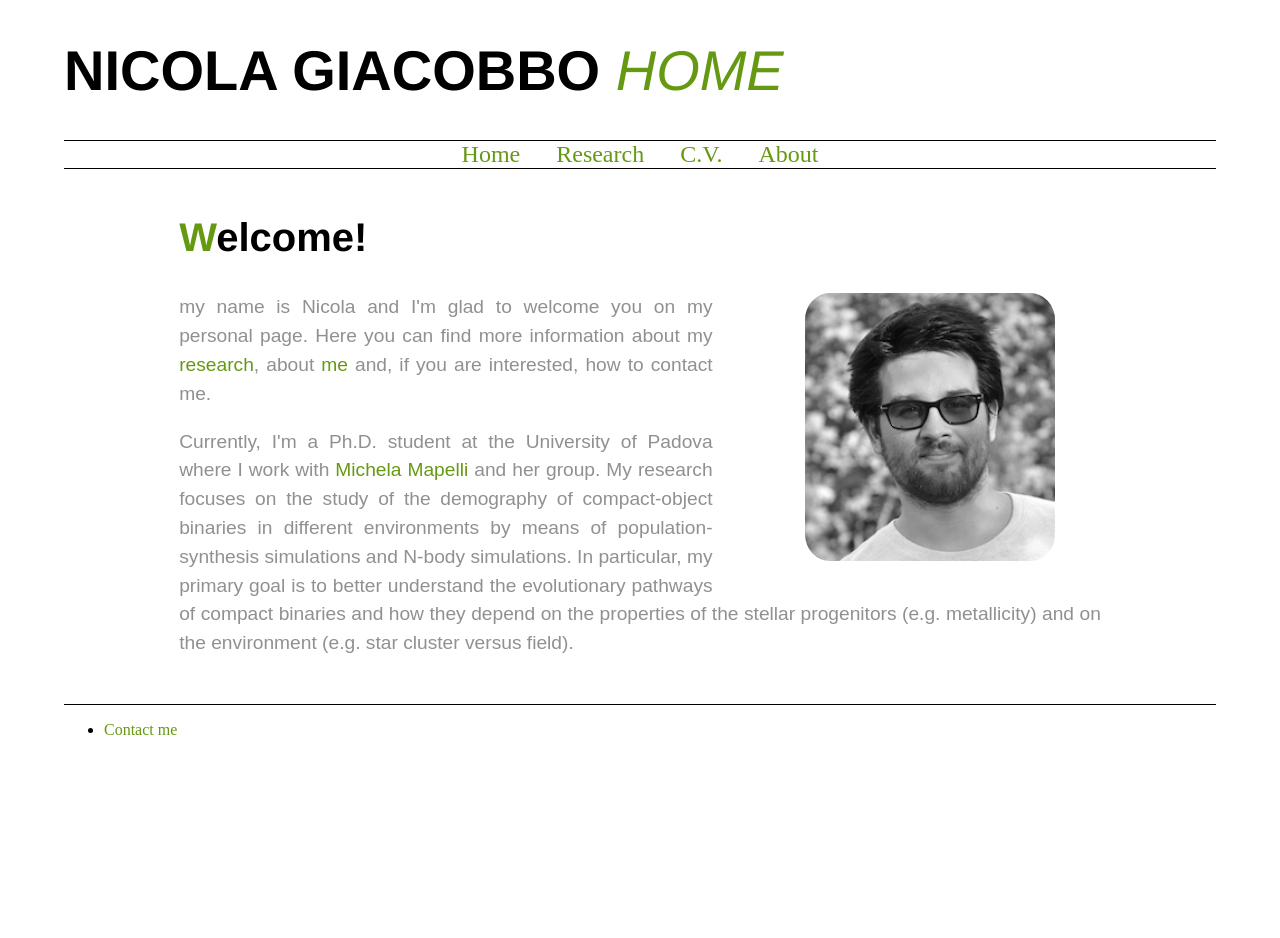
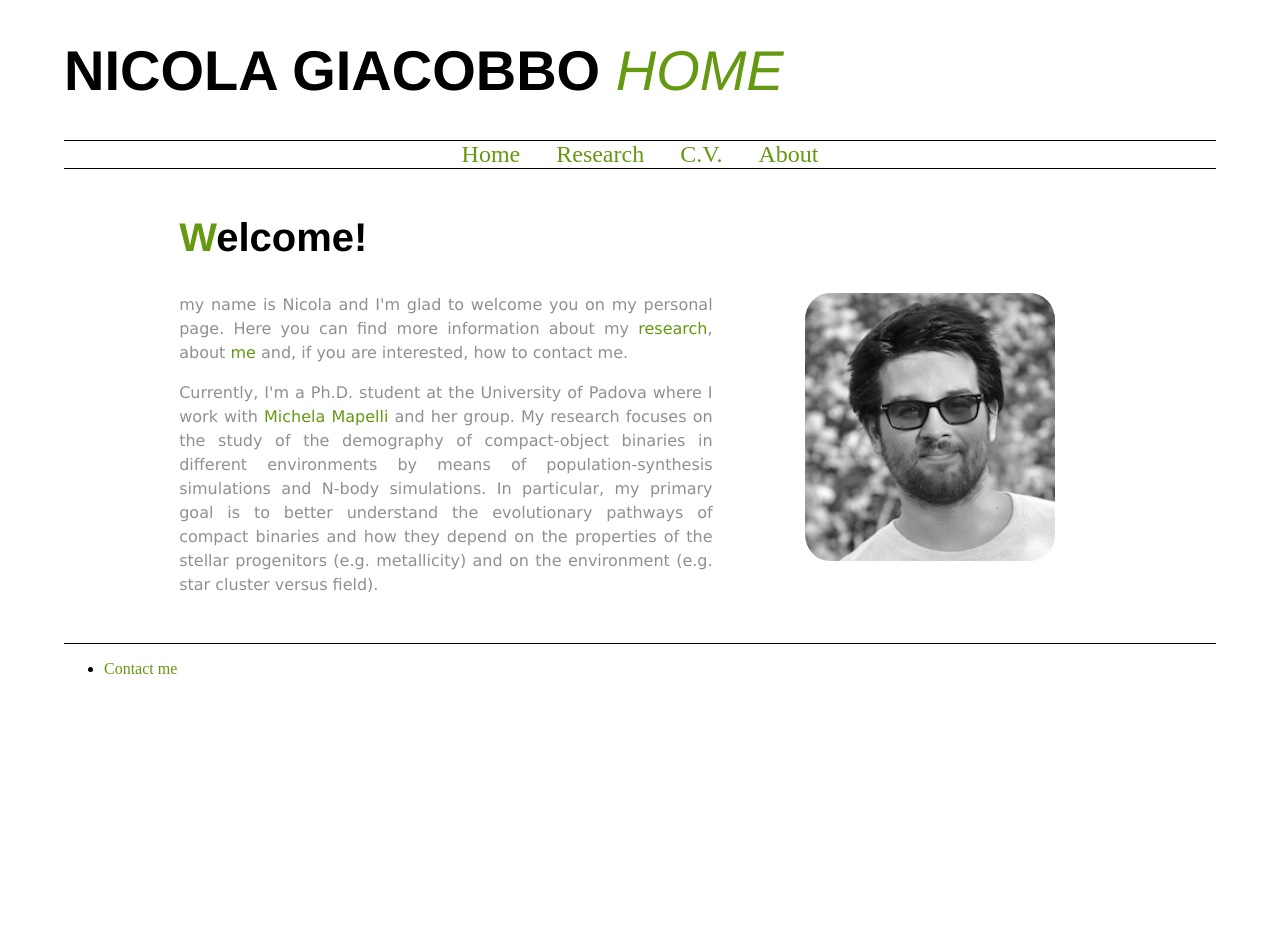
Before and after one commit to GiacobboNicola/giacobbonicola.github.io, a Jekyll site: the page built from index.html, in a window 1280 px wide. Built offline with Jekyll 4.4.1, drawn with Linux system fonts in a browser that asks for light colours.

Commit message:
small changes

```diff
--- a/css/main.css
+++ b/css/main.css
@@ -50,9 +50,9 @@ body {
 }
 
 p {
-    font-size: 1.2em;
+    font-size: 1em;
     line-height: 1.5em;
-    font-family: 'Arial', 'Sans-Serif';
+    font-family: 'Verdana', 'Sans-Serif';
     color: rgba(128, 128, 128, 0.87);
 }
 footer {
```
